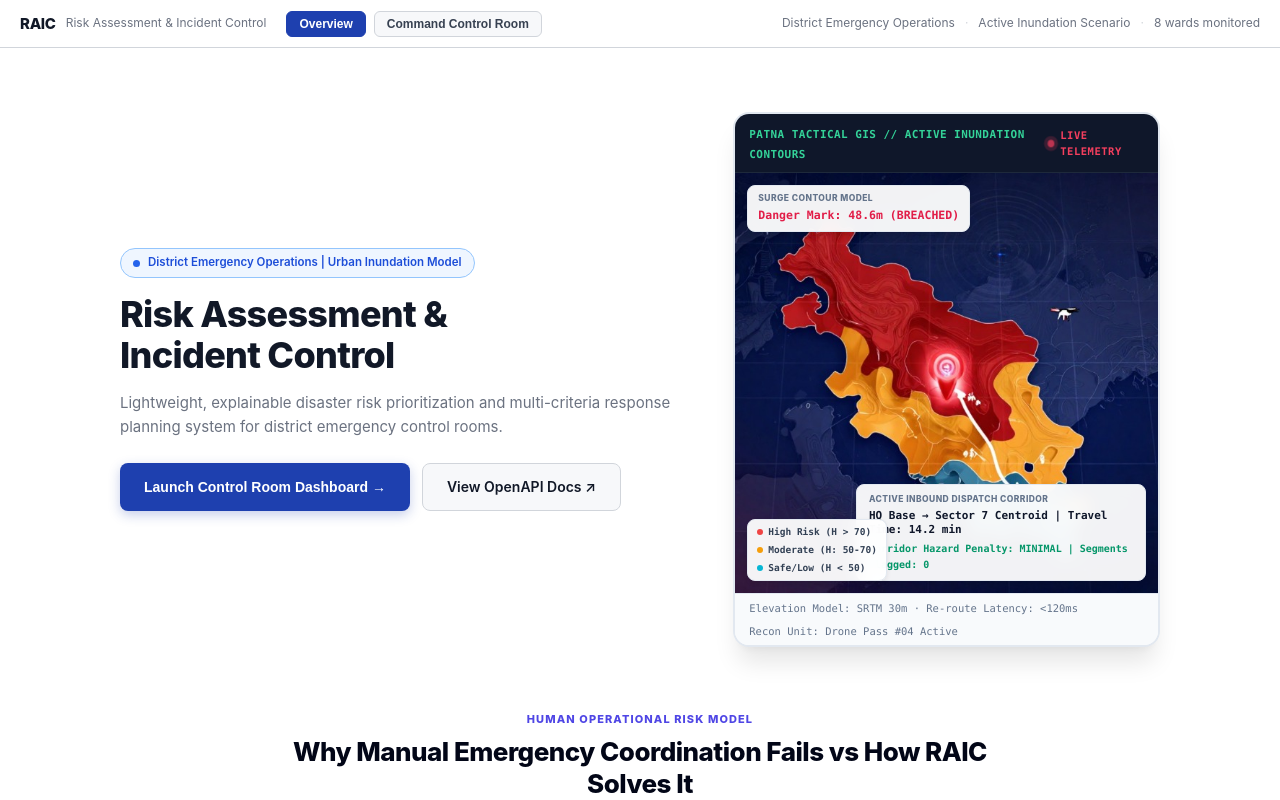
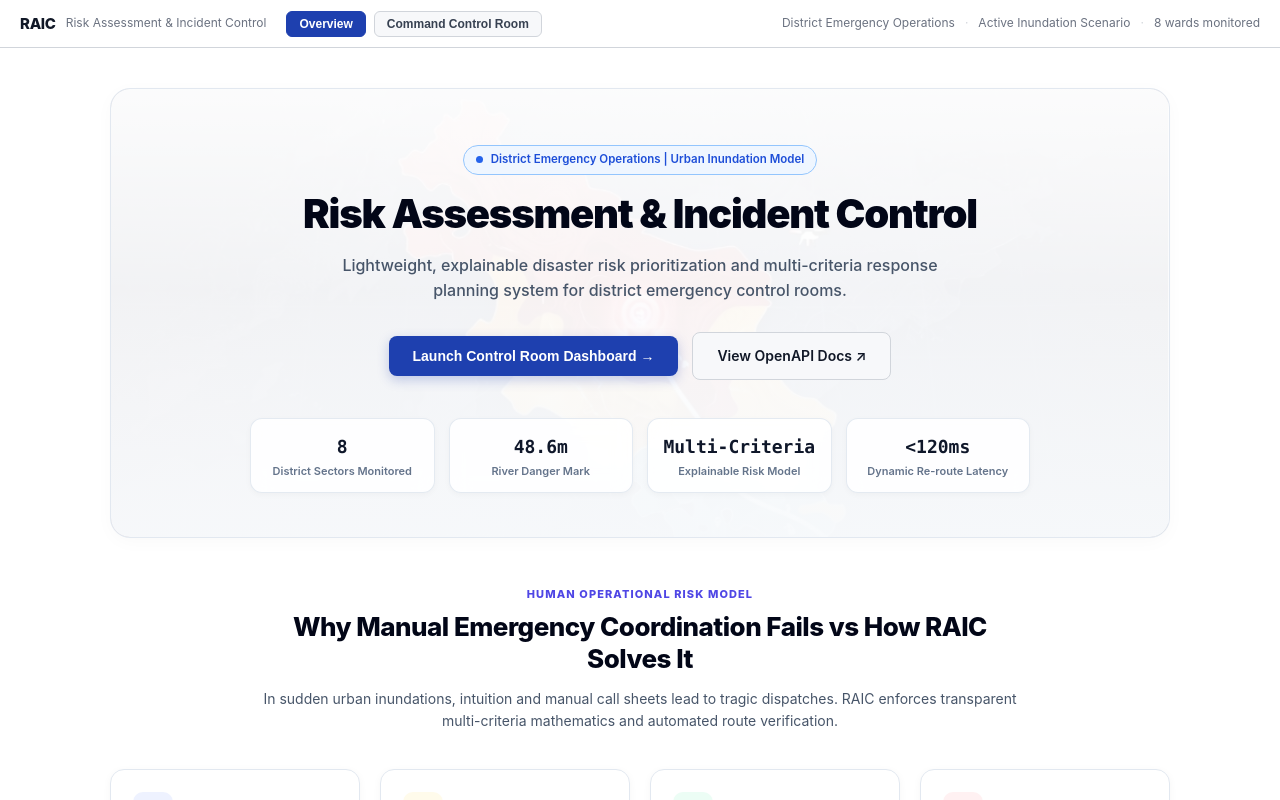
Before and after one commit to SIBAM890/IBM_Hack_team_044, a React (Vite) app in the folder frontend/: page / in a window 1280 px wide. Built offline with nearby package versions, Linux system fonts and the light colour scheme.

Commit message:
feat: redesign hero into clean full-width centered section with subtle atmospheric GIS map watermark

```diff
--- a/frontend/src/components/LandingPage.jsx
+++ b/frontend/src/components/LandingPage.jsx
@@ -3,22 +3,32 @@ import React from 'react';
 export default function LandingPage({ onLaunchDashboard, wardsCount, roadBlocked }) {
   return (
     <div className="landing-container">
-      {/* Hero Section */}
-      <section className="landing-hero">
-        <div className="landing-hero-grid">
-          <div className="landing-hero-content">
+      {/* Hero Section — Full-Width Centered with Atmospheric Tactical Map Background */}
+      <section className="landing-hero-backdrop-wrap">
+        {/* Atmospheric Tactical Map Background Layer */}
+        <div className="hero-bg-map-layer">
+          <img
+            src="/illustrations/tactical_gis_map.jpg"
+            alt="Tactical Inundation GIS Map"
+            className="hero-bg-map-img"
+          />
+          <div className="hero-bg-overlay"></div>
+        </div>
+
+        {/* Foreground Content */}
+        <div className="landing-hero-content-center">
           <div className="landing-badge">
             <span className="badge-dot"></span>
             District Emergency Operations | Urban Inundation Model
           </div>
-            <h1 className="landing-title">
-              Risk Assessment &amp;<br />Incident Control
+          <h1 className="landing-title-centered">
+            Risk Assessment &amp; Incident Control
           </h1>
-            <p className="landing-subtitle">
+          <p className="landing-subtitle-centered">
             Lightweight, explainable disaster risk prioritization and multi-criteria response planning system for district emergency control rooms.
           </p>
 
-            <div className="landing-cta-group">
+          <div className="landing-cta-group-centered">
             <button
               className="landing-btn landing-btn-primary"
               onClick={onLaunchDashboard}
@@ -34,61 +44,24 @@ export default function LandingPage({ onLaunchDashboard, wardsCount, roadBlocked
               View OpenAPI Docs &#8599;
             </a>
           </div>
+
+          {/* 4 Centered Metric Stat Cards */}
+          <div className="hero-stat-cards-row">
+            <div className="hero-stat-card">
+              <div className="hsc-value">8</div>
+              <div className="hsc-label">District Sectors Monitored</div>
             </div>
-
-          <div className="landing-hero-gis-viewport">
-            <div className="gis-outer-card">
-              {/* Header Bar */}
-              <div className="gis-header-bar">
-                <div className="gis-header-left">
-                  <span className="gis-header-tag">PATNA TACTICAL GIS // ACTIVE INUNDATION CONTOURS</span>
+            <div className="hero-stat-card">
+              <div className="hsc-value">48.6m</div>
+              <div className="hsc-label">River Danger Mark</div>
             </div>
-                <div className="gis-header-right">
-                  <span className="gis-live-pulse"></span>
-                  <span className="gis-live-text">LIVE TELEMETRY</span>
+            <div className="hero-stat-card">
+              <div className="hsc-value">Multi-Criteria</div>
+              <div className="hsc-label">Explainable Risk Model</div>
             </div>
-              </div>
-
-              {/* Map Image Container with Overlay Tactical HUD Badges */}
-              <div className="gis-map-viewport">
-                <img
-                  src="/illustrations/tactical_gis_map.jpg"
-                  alt="Patna Tactical GIS Active Inundation Contours"
-                  className="gis-map-img"
-                />
-
-                {/* Top-Left Floating Badge */}
-                <div className="gis-hud-badge-tl">
-                  <div className="hud-badge-label">SURGE CONTOUR MODEL</div>
-                  <div className="hud-badge-danger">Danger Mark: 48.6m (BREACHED)</div>
-                </div>
-
-                {/* Bottom-Right Floating Route Badge */}
-                <div className="gis-hud-badge-br">
-                  <div className="hud-badge-label">ACTIVE INBOUND DISPATCH CORRIDOR</div>
-                  <div className="hud-badge-route">HQ Base → Sector 7 Centroid | Travel Time: 14.2 min</div>
-                  <div className="hud-badge-subtext">Corridor Hazard Penalty: MINIMAL | Segments Flagged: 0</div>
-                </div>
-
-                {/* Bottom-Left Legend Pill */}
-                <div className="gis-hud-legend">
-                  <span className="gis-leg-item leg-high">
-                    <span className="leg-dot dot-red"></span> High Risk (H &gt; 70)
-                  </span>
-                  <span className="gis-leg-item leg-mod">
-                    <span className="leg-dot dot-amber"></span> Moderate (H: 50-70)
-                  </span>
-                  <span className="gis-leg-item leg-safe">
-                    <span className="leg-dot dot-teal"></span> Safe/Low (H &lt; 50)
-                  </span>
-                </div>
-              </div>
-
-              {/* Footer Status Bar */}
-              <div className="gis-footer-bar">
-                <span>Elevation Model: SRTM 30m · Re-route Latency: &lt;120ms</span>
-                <span>Recon Unit: Drone Pass #04 Active</span>
-              </div>
+            <div className="hero-stat-card">
+              <div className="hsc-value">&lt;120ms</div>
+              <div className="hsc-label">Dynamic Re-route Latency</div>
             </div>
           </div>
         </div>
--- a/frontend/src/index.css
+++ b/frontend/src/index.css
@@ -801,228 +801,147 @@ body {
   flex-wrap: wrap;
 }
 
-/* ── Tactical GIS Telemetry Viewport ────────────────────────────────────────── */
-.landing-hero-gis-viewport {
+/* ── Full-Width Centered Hero with Atmospheric Map Background ─────────────── */
+.landing-hero-backdrop-wrap {
+  position: relative;
+  overflow: hidden;
+  background: #f8fafc;
+  border: 1px solid #e2e8f0;
+  border-radius: 20px;
+  padding: 56px 28px 44px;
+  margin-bottom: 48px;
+  box-shadow: 0 4px 20px -2px rgba(0, 0, 0, 0.03);
+}
+
+.hero-bg-map-layer {
+  position: absolute;
+  top: 0;
+  left: 0;
+  right: 0;
+  bottom: 0;
+  width: 100%;
+  height: 100%;
+  pointer-events: none;
+  z-index: 1;
+  overflow: hidden;
+}
+
+.hero-bg-map-img {
+  position: absolute;
+  top: 0;
+  left: 0;
+  width: 100%;
+  height: 100%;
+  object-fit: cover;
+  object-position: center 35%;
+  opacity: 0.22;
+}
+
+.hero-bg-overlay {
+  position: absolute;
+  top: 0;
+  left: 0;
+  right: 0;
+  bottom: 0;
+  width: 100%;
+  height: 100%;
+  background: linear-gradient(
+    180deg,
+    rgba(255, 255, 255, 0.94) 0%,
+    rgba(255, 255, 255, 0.78) 45%,
+    rgba(248, 250, 252, 0.96) 100%
+  );
+}
+
+.landing-hero-content-center {
+  position: relative;
+  z-index: 2;
+  max-width: 820px;
+  margin: 0 auto;
+  text-align: center;
+  display: flex;
+  flex-direction: column;
+  align-items: center;
+}
+
+.landing-title-centered {
+  font-size: 40px;
+  font-weight: 900;
+  line-height: 1.15;
+  letter-spacing: -0.03em;
+  color: #020617;
+  margin-bottom: 16px;
+}
+
+.landing-subtitle-centered {
+  font-size: 16px;
+  color: #475569;
+  max-width: 660px;
+  margin: 0 auto 28px auto;
+  line-height: 1.6;
+  font-weight: 450;
+}
+
+.landing-cta-group-centered {
   display: flex;
   justify-content: center;
   align-items: center;
-  width: 100%;
+  gap: 14px;
+  margin-bottom: 38px;
+  flex-wrap: wrap;
 }
 
-.gis-outer-card {
+.hero-stat-cards-row {
+  display: grid;
+  grid-template-columns: repeat(4, 1fr);
+  gap: 14px;
   width: 100%;
-  max-width: 520px;
-  background: #ffffff;
-  border: 2px solid #e2e8f0;
-  border-radius: 16px;
-  box-shadow: 0 20px 25px -5px rgba(0, 0, 0, 0.1), 0 8px 10px -6px rgba(0, 0, 0, 0.05);
-  overflow: hidden;
-  position: relative;
+  max-width: 780px;
+  margin: 0 auto;
+}
+
+.hero-stat-card {
+  background: rgba(255, 255, 255, 0.88);
+  backdrop-filter: blur(10px);
+  -webkit-backdrop-filter: blur(10px);
+  border: 1px solid rgba(226, 232, 240, 0.9);
+  border-radius: 12px;
+  padding: 14px 12px;
+  text-align: center;
+  box-shadow: 0 2px 6px rgba(0, 0, 0, 0.03);
   transition: transform 0.2s ease, box-shadow 0.2s ease;
 }
-.gis-outer-card:hover {
+
+.hero-stat-card:hover {
   transform: translateY(-2px);
-  box-shadow: 0 25px 30px -5px rgba(0, 0, 0, 0.15), 0 10px 15px -5px rgba(0, 0, 0, 0.08);
+  box-shadow: 0 6px 12px rgba(0, 0, 0, 0.06);
 }
 
-.gis-header-bar {
-  background: #0f172a;
-  padding: 9px 14px;
-  display: flex;
-  justify-content: space-between;
-  align-items: center;
-  border-bottom: 1px solid #1e293b;
+.hsc-value {
+  font-size: 18px;
+  font-weight: 800;
+  color: #0f172a;
+  font-family: var(--mono);
+  margin-bottom: 3px;
 }
 
-.gis-header-tag {
-  font-family: var(--mono);
+.hsc-label {
   font-size: 11px;
-  font-weight: 700;
-  color: #34d399;
-  letter-spacing: 0.04em;
+  color: #64748b;
+  font-weight: 600;
+  line-height: 1.3;
 }
 
-.gis-header-right {
-  display: flex;
-  align-items: center;
-  gap: 6px;
-}
-
-.gis-live-pulse {
-  width: 7px;
-  height: 7px;
-  border-radius: 50%;
-  background: #f43f5e;
-  box-shadow: 0 0 0 2px rgba(244, 63, 94, 0.3);
-  animation: pulse-live 1.5s infinite;
-}
-
-@keyframes pulse-live {
-  0%, 100% {
-    opacity: 1;
-    transform: scale(1);
-    box-shadow: 0 0 0 2px rgba(244, 63, 94, 0.4);
+@media (max-width: 768px) {
+  .landing-hero-backdrop-wrap {
+    padding: 36px 18px 30px;
   }
-  50% {
-    opacity: 0.5;
-    transform: scale(1.2);
-    box-shadow: 0 0 0 5px rgba(244, 63, 94, 0.1);
+  .landing-title-centered {
+    font-size: 28px;
   }
-}
-
-.gis-live-text {
-  font-family: var(--mono);
-  font-size: 10.5px;
-  font-weight: 800;
-  color: #f43f5e;
-  letter-spacing: 0.05em;
-}
-
-.gis-map-viewport {
-  position: relative;
-  width: 100%;
-  height: 420px;
-  overflow: hidden;
-  background: #050b18;
-}
-
-.gis-map-img {
-  width: 100%;
-  height: 420px;
-  object-fit: cover;
-  display: block;
-}
-
-/* Floating Badges */
-.hud-badge-label {
-  font-size: 8.5px;
-  font-weight: 800;
-  color: #64748b;
-  letter-spacing: 0.05em;
-  text-transform: uppercase;
-  margin-bottom: 2px;
-}
-
-.gis-hud-badge-tl {
-  position: absolute;
-  top: 12px;
-  left: 12px;
-  z-index: 10;
-  background: rgba(255, 255, 255, 0.95);
-  backdrop-filter: blur(8px);
-  -webkit-backdrop-filter: blur(8px);
-  padding: 6px 10px;
-  border-radius: 8px;
-  border: 1px solid #e2e8f0;
-  box-shadow: 0 4px 6px -1px rgba(0, 0, 0, 0.1);
-}
-
-.hud-badge-danger {
-  color: #e11d48;
-  font-family: var(--mono);
-  font-size: 11.5px;
-  font-weight: 700;
-}
-
-.gis-hud-badge-br {
-  position: absolute;
-  bottom: 12px;
-  right: 12px;
-  z-index: 10;
-  max-width: 290px;
-  background: rgba(255, 255, 255, 0.95);
-  backdrop-filter: blur(8px);
-  -webkit-backdrop-filter: blur(8px);
-  padding: 8px 12px;
-  border-radius: 8px;
-  border: 1px solid #e2e8f0;
-  box-shadow: 0 4px 10px -1px rgba(0, 0, 0, 0.15);
-  text-align: left;
-}
-
-.hud-badge-route {
-  color: #0f172a;
-  font-family: var(--mono);
-  font-size: 11px;
-  font-weight: 700;
-  line-height: 1.35;
-}
-
-.hud-badge-subtext {
-  color: #059669;
-  font-size: 10px;
-  font-weight: 700;
-  margin-top: 3px;
-  font-family: var(--mono);
-}
-
-.gis-hud-legend {
-  position: absolute;
-  bottom: 12px;
-  left: 12px;
-  z-index: 10;
-  background: rgba(255, 255, 255, 0.95);
-  backdrop-filter: blur(8px);
-  -webkit-backdrop-filter: blur(8px);
-  padding: 5px 9px;
-  border-radius: 8px;
-  border: 1px solid #e2e8f0;
-  box-shadow: 0 2px 5px rgba(0, 0, 0, 0.08);
-  display: flex;
-  flex-direction: column;
-  gap: 3px;
-}
-
-.gis-leg-item {
-  display: inline-flex;
-  align-items: center;
-  gap: 5px;
-  font-size: 9.5px;
-  font-weight: 700;
-  font-family: var(--mono);
-  color: #334155;
-  white-space: nowrap;
-}
-
-.leg-dot {
-  width: 6px;
-  height: 6px;
-  border-radius: 50%;
-  flex-shrink: 0;
-}
-.dot-red { background: #ef4444; }
-.dot-amber { background: #f59e0b; }
-.dot-teal { background: #06b6d4; }
-
-.gis-footer-bar {
-  background: #f8fafc;
-  border-top: 1px solid #e2e8f0;
-  padding: 6px 14px;
-  display: flex;
-  justify-content: space-between;
-  align-items: center;
-  font-size: 10.5px;
-  font-family: var(--mono);
-  color: #64748b;
-  flex-wrap: wrap;
-  gap: 6px;
-}
-
-@media (max-width: 860px) {
-  .landing-hero-grid {
-    grid-template-columns: 1fr;
-    text-align: center;
-    gap: 28px;
-  }
-  .landing-hero-content {
-    text-align: center;
-  }
-  .landing-cta-group {
-    justify-content: center;
-  }
-  .gis-hud-badge-br {
-    max-width: 230px;
-    font-size: 10px;
+  .hero-stat-cards-row {
+    grid-template-columns: repeat(2, 1fr);
+    gap: 10px;
   }
 }
 
```
Lines whose indentation alone changed are shown as unchanged.
